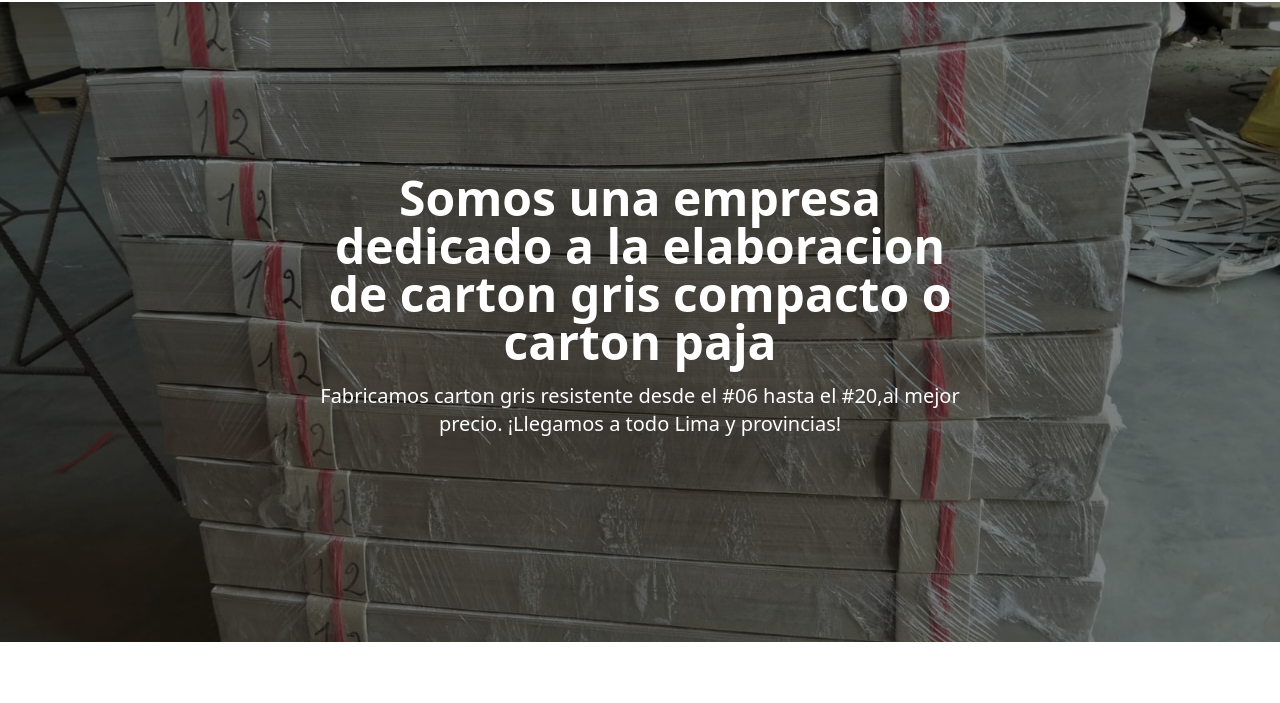
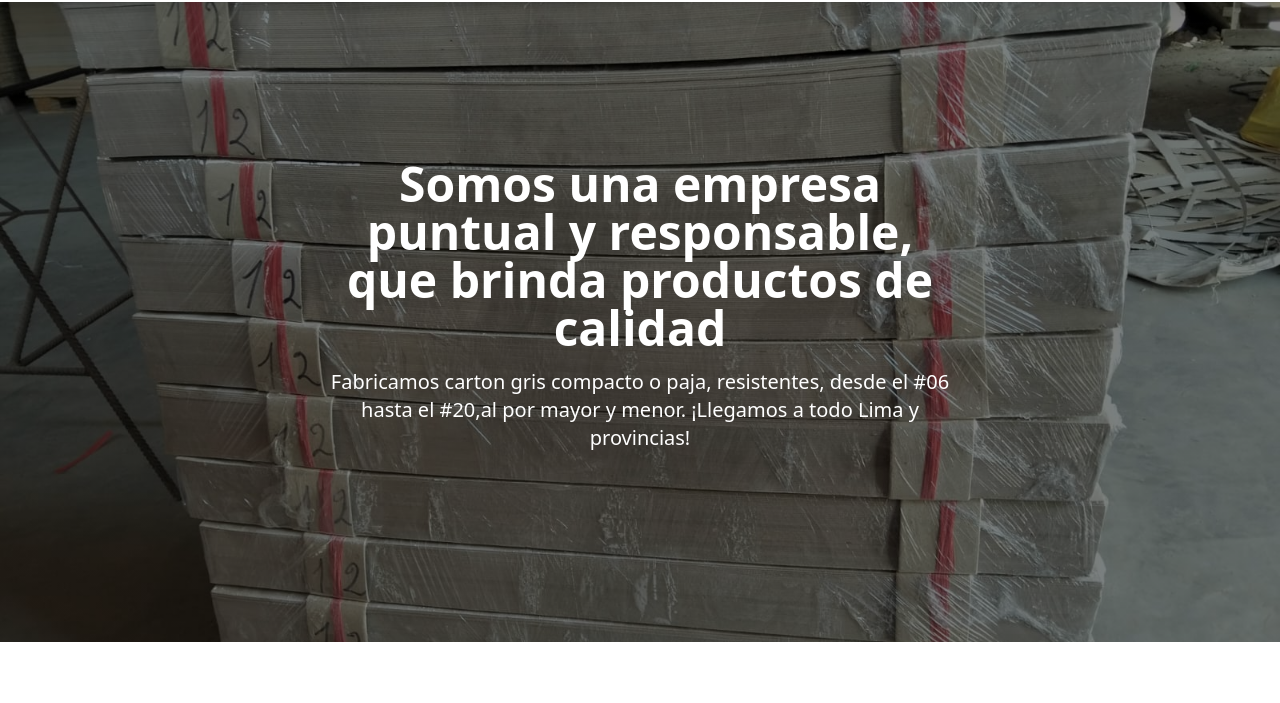
Before and after one commit to MAXm-20/newcartonfinal, a plain HTML site: page index.html in a window 1280 px wide. Shown: the part 62-765 px from the top of the page. Drawn offline with nearby package versions, Linux system fonts and the light colour scheme.

Commit message:
Update index.html

```diff
--- a/index.html
+++ b/index.html
@@ -46,8 +46,8 @@
     <!-- Hero -->
     <section id="inicio" class="hero-image flex items-center justify-center text-center text-white">
         <div class="max-w-2xl px-4">
-            <h1 class="text-4xl md:text-5xl font-bold mb-4">Somos una empresa dedicado a la elaboracion de carton gris compacto o carton paja</h1>
-            <p class="text-xl mb-8">Fabricamos carton gris resistente desde el #06 hasta el #20,al mejor precio. ¡Llegamos a todo Lima y provincias!</p>
+            <h1 class="text-4xl md:text-5xl font-bold mb-4">Somos una empresa puntual y responsable, que brinda productos de calidad</h1>
+            <p class="text-xl mb-8">Fabricamos carton gris compacto o paja, resistentes, desde el #06 hasta el #20,al por mayor y menor. ¡Llegamos a todo Lima y provincias!</p>
         </div>
     </section>
 
```
